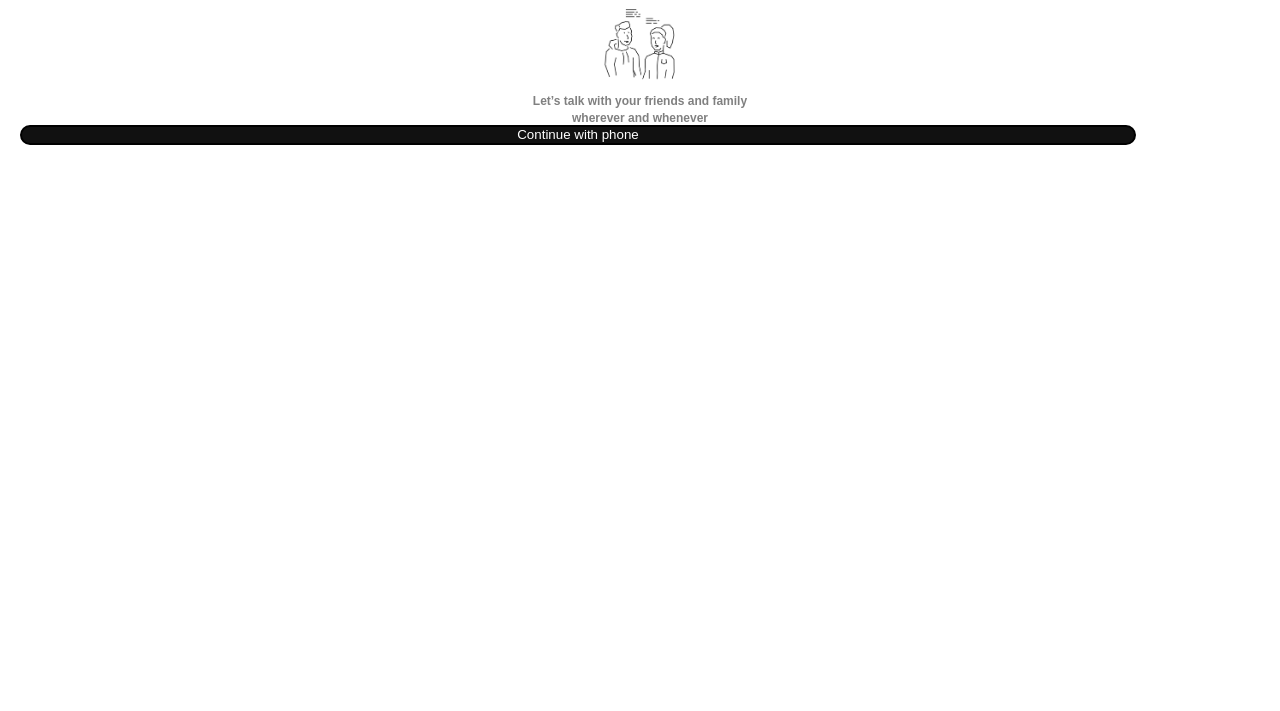
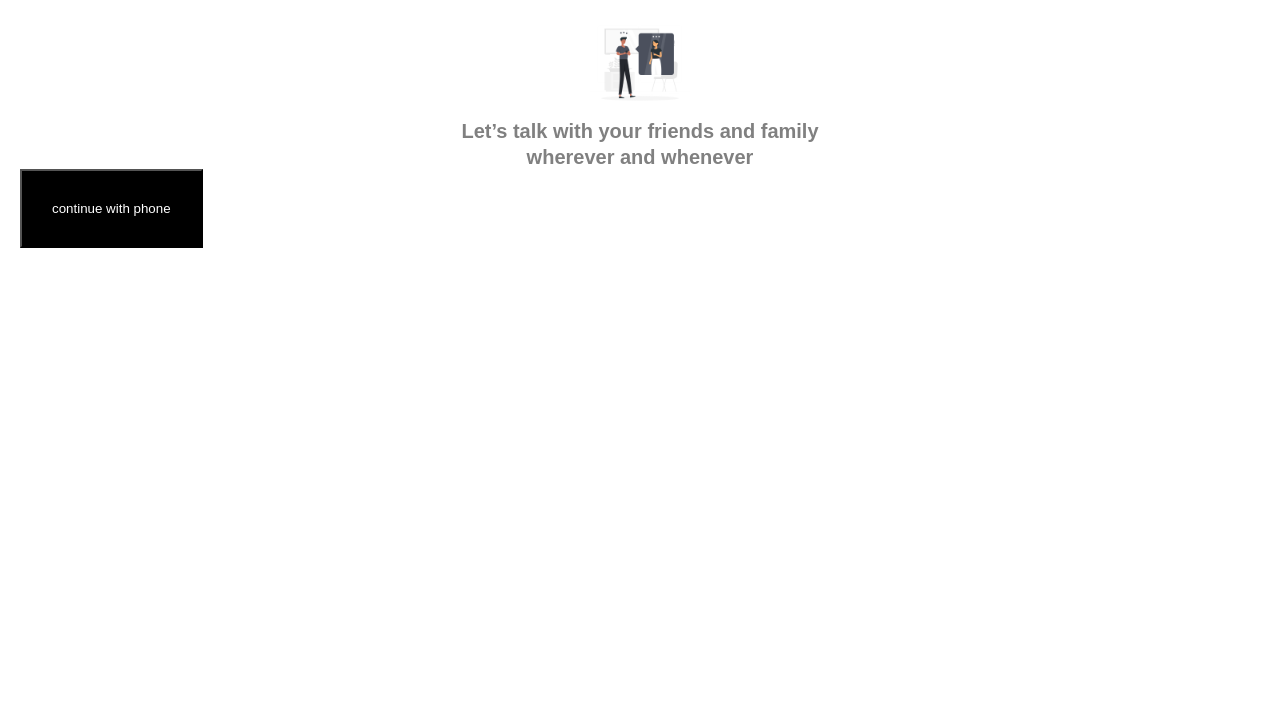
Before and after one commit to ProgrammerMartins/chat, a plain HTML site: page Chat project/index.html in a window 1280 px wide. Shown: the part 89-800 px from the top of the page. Drawn offline with Linux system fonts and the light colour scheme.

Commit message:
Add files via upload

```diff
--- a/Chat project/index.html
+++ b/Chat project/index.html
@@ -9,10 +9,10 @@
 <body>
     <div class="container">
         <h3>what's up</h3>
-        <img src="./img23.png" >
+        <img src="./img20.png" >
         <h6>Let’s talk with your friends and family<br>
            <span>wherever and whenever</span></h6>
-        <button>Continue with phone</button>
+        <button><a href="verification.html"> continue with phone</a></button>
     </div>
 </body>
 </html>
--- a/Chat project/style.css
+++ b/Chat project/style.css
@@ -31,7 +31,7 @@ body {
 
 .container h3 {
     text-align: center;
-    font-size: 20px; /* Adjusted font size */
+    font-size: 30px; /* Adjusted font size */
     margin-bottom: 10px; /* Reduced margin */
     margin-top: 20px; /* Adjusted margin */
 }
@@ -44,7 +44,7 @@ body {
 }
 
 .container h6 {
-    font-size: 12px; /* Adjusted font size */
+    font-size: 20px; /* Adjusted font size */
     color: gray;
     text-align: center;
     margin-top: 5px;
@@ -57,15 +57,12 @@ body {
 }
 
 .container button {
-    display: block;
-   /* margin: 20px auto;*/
-    width: 90%; /* Adjusted width */
-    /* max-width: 200px; */
-    height: 20px; /* Adjusted button height */
-    border: 2px solid black;
-    border-radius: 30px;
-    background-color: #111;
-    color: #fff;
+    background-color: black;
+    color: white;
+    padding: 30px;
+}
+.container button a{
+    color: white;
 }
 .input-container {
     position: relative;
```
Also changed, not shown: Chat project/img20.png (added).
